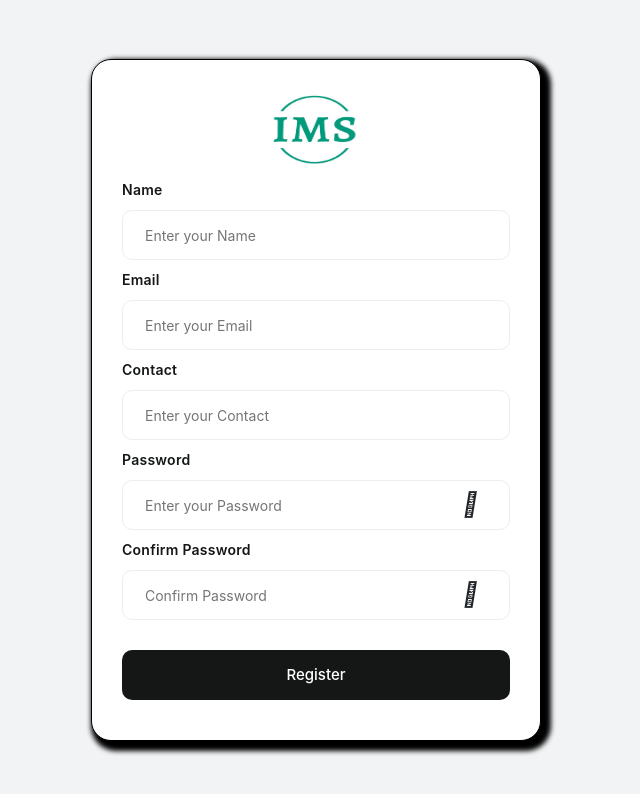
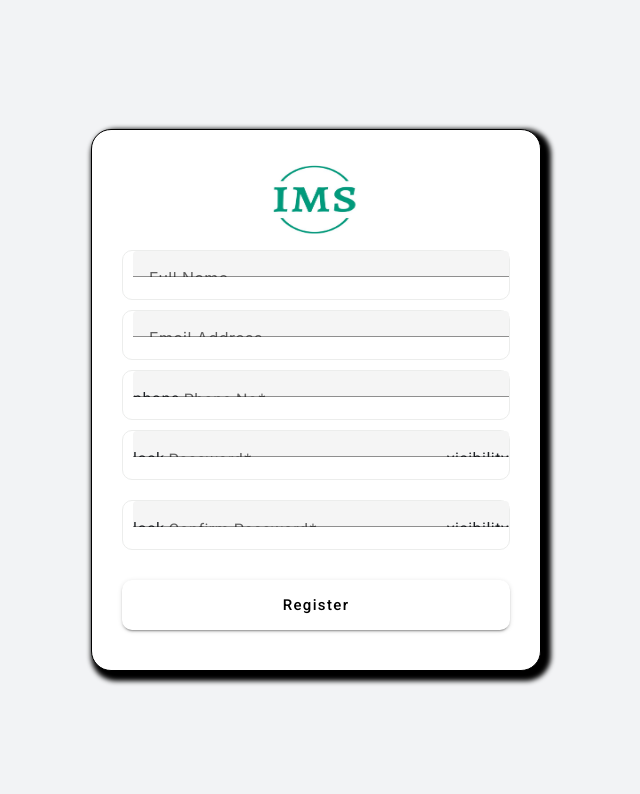
Before and after one commit to Inventory-Management-System-2024/IMS-2024, an Angular app in the folder client/: page /register in a window 1280 px wide. Shown: the top 794 px of the page, without its empty margins (324-964 px from the left). Built offline with nearby package versions, Linux system fonts and the light colour scheme.

Commit message:
WIP: 1cd8c82 Resolve conflict in local - SG

```diff
--- a/client/src/app/app.config.ts
+++ b/client/src/app/app.config.ts
@@ -9,8 +9,8 @@ import { provideHttpClient } from '@angular/common/http';
 export const appConfig: ApplicationConfig = {
   providers: [
     provideRouter(routes),
-    provideHttpClient(),
     provideClientHydration(),
+    provideAnimations(),
     provideAnimations(),
   ],
 };
--- a/client/src/app/pages/register/register.component.html
+++ b/client/src/app/pages/register/register.component.html
@@ -1,46 +1,55 @@
+<!-- Import necessary Material-UI modules in your component's stylesheet -->
+
+
+<!-- Include the following components in your HTML template -->
 <div class="login-body">
-    <form class="form" [formGroup]="registerForm" #reg="ngForm"
-        (ngSubmit)="postUser(reg.value)">
+  <form class="form" [formGroup]="registerForm" (ngSubmit)="registerUser(fname.value, em.value, cont.value, pw.value, confpass.value)">
     <img src="../../../assets/images/logo.JPG" alt="logo" height="80" width="120" style="margin: auto;">
+
     <div class="flex-column">
-            <label>Name </label>
-        </div>
-        <div class="inputForm">
-            <input type="text" class="input" placeholder="Enter your Name" formControlName="name" #fname>
-        </div>
-        <div class="flex-column">
-            <label>Email </label>
-        </div>
-        <div class="inputForm">
-            <input type="text" class="input" placeholder="Enter your Email" formControlName="email" #em>
+      <mat-form-field class="inputForm">
+        <input matInput type="text" placeholder="Full Name" formControlName="name" #fname>
+      </mat-form-field>
     </div>
 
     <div class="flex-column">
-            <label>Contact </label>
-        </div>
-        <div class="inputForm">
-            <input type="tel" class="input" placeholder="Enter your Contact" formControlName="phoneNo" #cont>
-        </div>
-        <div class="flex-column">
-            <label>Password </label>
-        </div>
-        <div class="inputForm">
-            <input type="{{showPassword ? 'text' : 'password'}}" class="input" placeholder="Enter your Password"
-                formControlName="password" #pw>
-            <i (click)="togglePassword()" style="font-size:24px" class="fa toggle">&#xf06e;</i>
-        </div>
-        <div class="flex-column">
-            <label>Confirm Password </label>
-        </div>
-        <div class="error-message" *ngIf="registerForm?.errors?.['misMatch'] && registerForm?.touched">
-            Password Must Match</div>
-        <div class="inputForm">
-            <input type="{{showPassword ? 'text' : 'password'}}" class="input" placeholder="Confirm Password"
-                formControlName="cpw" #confpass>
-            <i (click)="togglePassword()" style="font-size:24px" class="fa toggle">&#xf06e;</i>
+      <mat-form-field class="inputForm">
+        <input matInput type="text" placeholder="Email Address" formControlName="email" #em>
+      </mat-form-field>
     </div>
 
-        <button type="submit" class="button-submit">Register</button>
+    <div class="flex-column">
+      <mat-form-field class="inputForm">
+        <mat-label>Phone No</mat-label>
+        <mat-icon matPrefix>phone</mat-icon>
+        <input matInput type="tel" placeholder="Phone No" formControlName="phoneNo" #cont>
+      </mat-form-field>
+    </div>
 
+    <div class="flex-column">
+      <mat-form-field class="inputForm">
+        <mat-label>Password</mat-label>
+        <mat-icon matPrefix>lock</mat-icon>
+        <input matInput [type]="showPassword ? 'text' : 'password'" placeholder="Password" formControlName="password" #pw>
+        <mat-icon matSuffix (click)="togglePassword()">visibility</mat-icon>
+      </mat-form-field>
+    </div>
+
+    <div class="flex-column">
+      <div class="error-message" *ngIf="registerForm?.errors?.['misMatch'] && registerForm?.touched">
+        Password Must Match
+      </div>
+    </div>
+
+    <div class="flex-column">
+      <mat-form-field class="inputForm">
+        <mat-label>Confirm Password</mat-label>
+        <mat-icon matPrefix>lock</mat-icon>
+        <input matInput [type]="showPassword ? 'text' : 'password'" placeholder="Confirm Password" formControlName="cpw" #confpass>
+        <mat-icon matSuffix (click)="togglePassword()">visibility</mat-icon>
+      </mat-form-field>
+    </div>
+
+    <button mat-raised-button type="submit" class="button-submit">Register</button>
   </form>
 </div>
--- a/client/src/app/pages/register/register.component.ts
+++ b/client/src/app/pages/register/register.component.ts
@@ -1,5 +1,10 @@
 import { CommonModule } from '@angular/common';
 import { Component } from '@angular/core';
+import { FormsModule } from '@angular/forms';
+import { MatButtonModule } from '@angular/material/button';
+import { MatInputModule } from '@angular/material/input';
+import { MatFormFieldModule } from '@angular/material/form-field';
+import { MatInput } from '@angular/material/input';
 
 import {
   FormControl,
@@ -8,12 +13,18 @@ import {
   ReactiveFormsModule,
 } from '@angular/forms';
 import { Router } from '@angular/router';
-import { RegisterService } from '../../shared/services/register.service';
 
 @Component({
   selector: 'app-register',
   standalone: true,
-  imports: [ReactiveFormsModule, CommonModule],
+  imports: [
+    ReactiveFormsModule,
+    CommonModule,
+    MatButtonModule,
+    MatInput,
+    MatInputModule,
+    MatFormFieldModule,
+  ],
   templateUrl: './register.component.html',
   styleUrl: './register.component.css',
 })
@@ -24,24 +35,24 @@ export class RegisterComponent {
   public contact!: string;
   public password!: string;
   public confirmPassword!: string;
-  constructor(private _registerService: RegisterService) {}
+  constructor(private route: Router) {}
 
   registerUser(
     _name: string,
     _email: string,
-    _cont: string,
+    _phone: string,
     _passwd: string,
     _confPass: string
   ) {
     this.name = _name;
     this.email = _email;
-    this.contact = _cont;
+    this.contact = _phone;
     this.password = _passwd;
     this.confirmPassword = _confPass;
     if (
       _name != '' &&
       _email != '' &&
-      _cont != '' &&
+      _phone != '' &&
       _passwd != '' &&
       _confPass != ''
     ) {
@@ -71,9 +82,4 @@ export class RegisterComponent {
   togglePassword() {
     this.showPassword = !this.showPassword;
   }
-
-  postUser(user: any) {
-    this._registerService.register(user).subscribe((res) => console.log(res));
-    console.log(user);
-  }
 }
```
Lines whose indentation alone changed are shown as unchanged.
